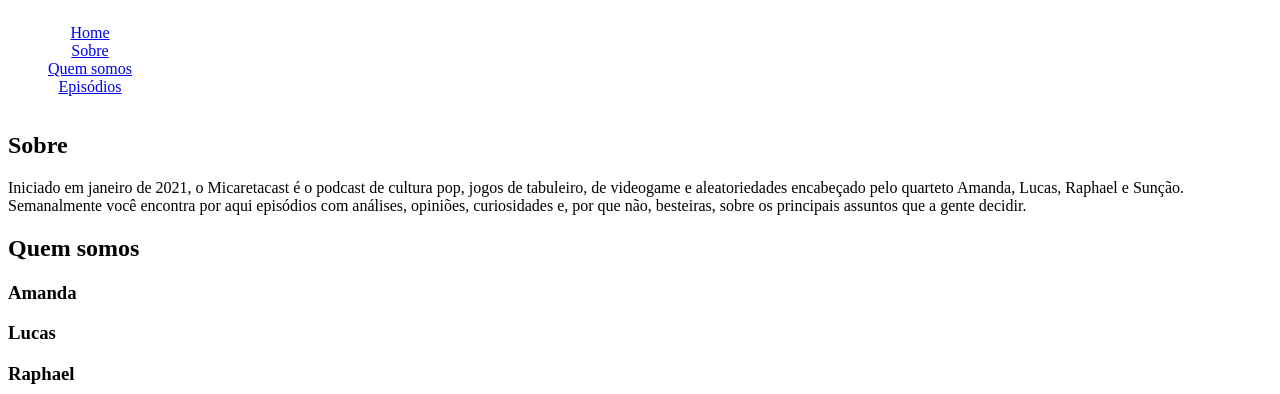
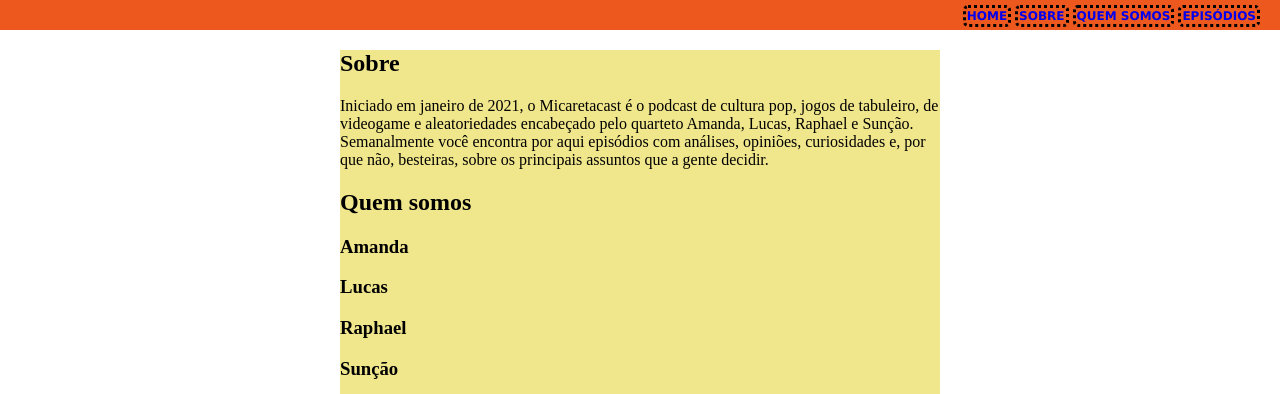
Before and after one commit to raphasuncao/Micaretacast, a plain HTML site: page index.html in a window 1280 px wide. Shown: the top 394 px of the page. Drawn offline with Linux system fonts and the light colour scheme; a script that the page names is missing.

Commit message:
alterando css

```diff
--- a/css/style.css
+++ b/css/style.css
@@ -1,6 +1,35 @@
+body{
+    margin: 0px;
+    padding: 0px;
+}
+
+nav.menu{
+    background-color: rgba(236, 72, 8, 0.911);
+    position: fixed;
+    text-align: right;
+    display: inline-block;
+    width: 100vw;
+    height: 30px;
+    top: 0;
+    z-index: 1;
+}
+
 nav.menu ul{
+    max-width: auto;
+    margin: 5px 20px 0px 0px;
+    text-align: center;
     display: inline-block;
     list-style: none;
+    padding: 0;
+}
+
+nav.menu ul li{
+    border-style: dotted;
+    border-radius: 5px;
+    text-transform: uppercase;
+    text-align: center;
+    padding: 1px;
+    display: inline-block;
 }
 
 nav.menu a{
@@ -8,6 +37,22 @@ nav.menu a{
     list-style: none;
     justify-content: space-around;
     align-items: center;
+    text-decoration: none;
+    font-size: 12px;
+    font-family:Verdana, Geneva, Tahoma, sans-serif;
+    font-weight: bolder;
+}
+
+div.conteudo{
+    width: 600px;
+    margin: auto;
+    position: relative;
+    top: 30px;
+    background-color: khaki;
+}
+
+#sobre{
+    margin-top: auto;
 }
 
 div.icons a:visited{
@@ -20,5 +65,4 @@ nav.menu a:visited{
 
 div.icons a{
     color: #00aced;
-    font-size: 3em;
 }
--- a/index.html
+++ b/index.html
@@ -20,11 +20,12 @@
             </ul>
         </nav>
     </header>
-    <section id="Sobre">
+    <div class="conteudo">
+    <section id="sobre">
         <h1>Sobre</h1>
         <p>Iniciado em janeiro de 2021, o Micaretacast é o podcast de cultura pop, jogos de tabuleiro, de videogame e aleatoriedades encabeçado pelo quarteto Amanda, Lucas, Raphael e Sunção.<br/ > Semanalmente você encontra por aqui episódios com análises, opiniões, curiosidades e, por que não, besteiras, sobre os principais assuntos que a gente decidir.</p>
     </section>
-    <section id="Quemsomos">
+    <section id="quemsomos">
         <h1>Quem somos</h1>
         <h3 id="participantes">Amanda</h3>
         <p></p>
@@ -43,5 +44,6 @@
 
         </section>
     </footer>
+    </div>
 </body>
 </html>
```
